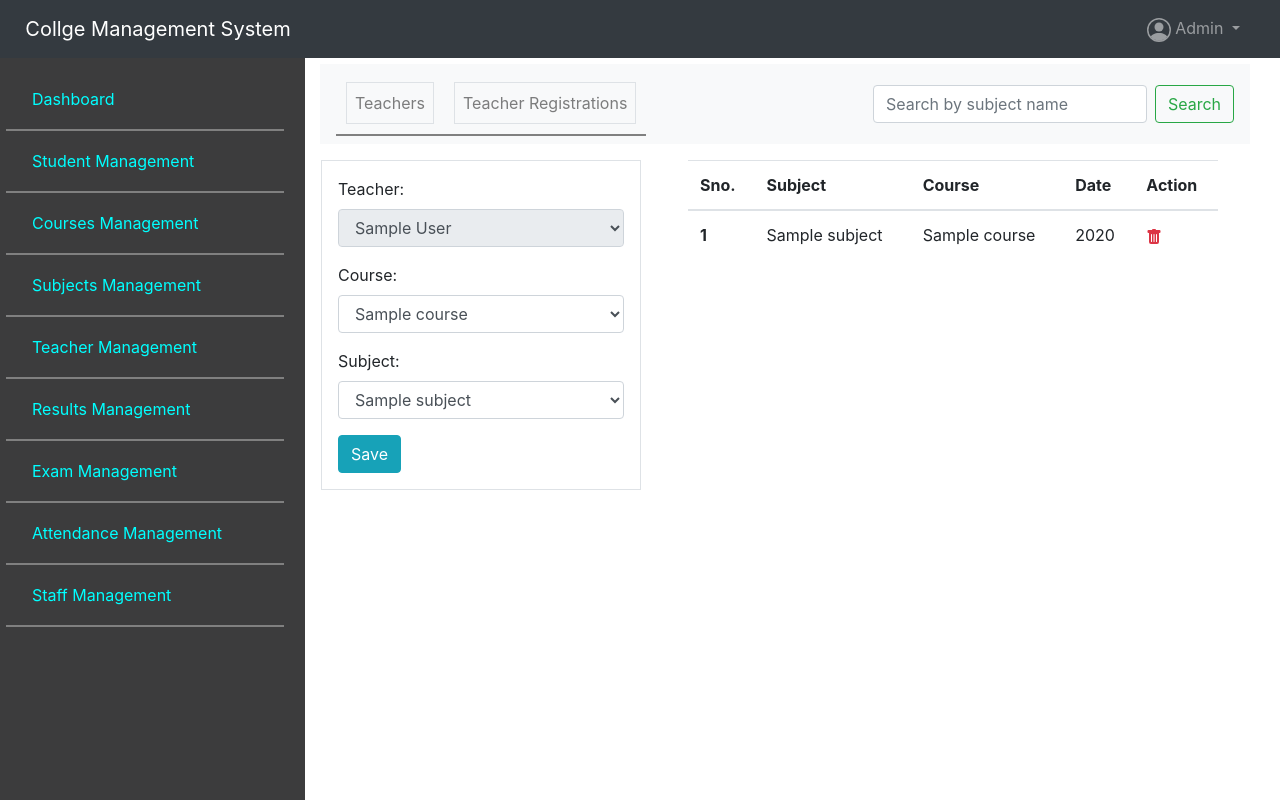
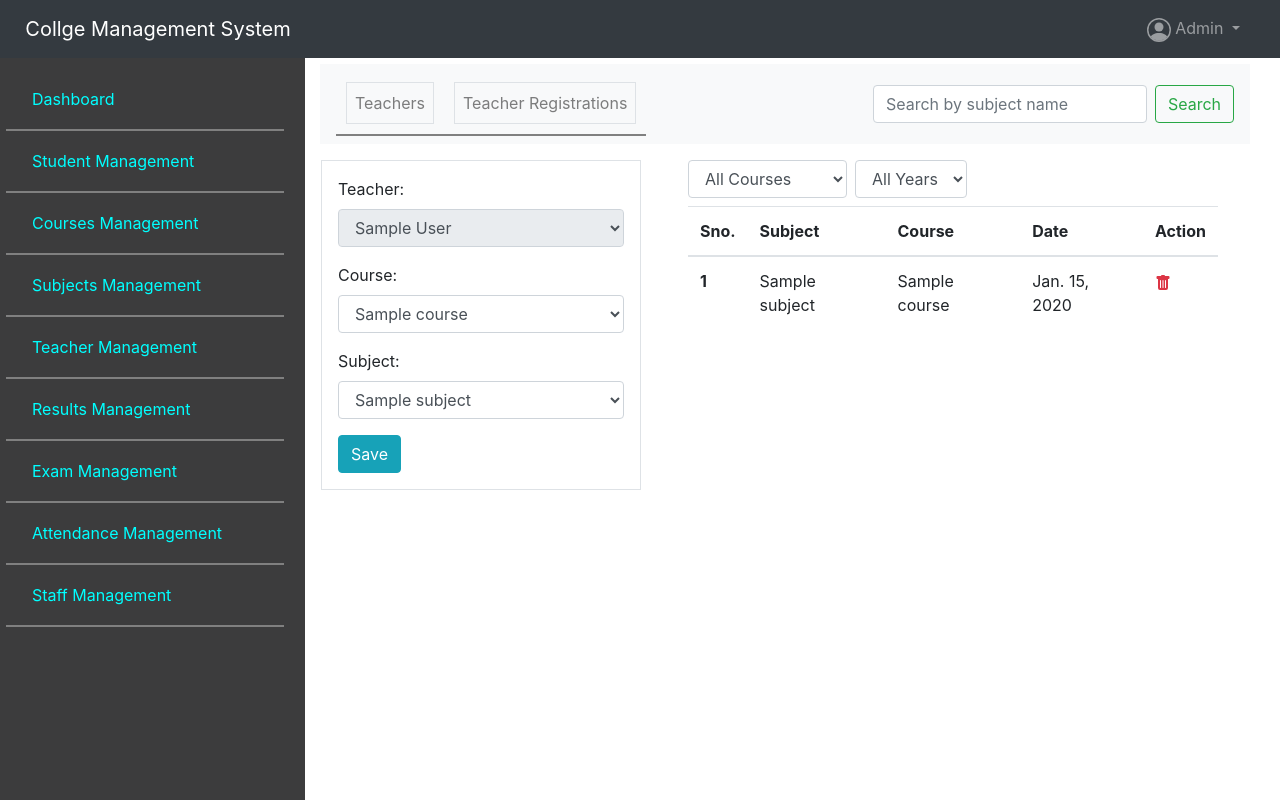
Before and after one commit to sirjandrn25/cms, a Django app: page /college/teacher_management/assign_subject/1/ in a window 1280 px wide. Run offline with Django 3.2, Linux system fonts and the light colour scheme; tables that the repository leaves empty hold one stand-in row (values such as "Sample post"); some libraries are stand-ins or nearby versions.

Commit message:
filtering by course functionality added in subject assigning section

```diff
--- a/college/views/teacher.py
+++ b/college/views/teacher.py
@@ -49,11 +49,19 @@ class AssignSubjectView(View):
         form = AssignSubjectForm()
         teacher = Teacher.objects.get(id=teacher_id)
         form.fields['teacher'].initial=teacher
-        data = AssignSubject.objects.filter(teacher=teacher)
+        data = AssignSubject.objects.filter(teacher=teacher).order_by('-date')
+        courses = Course.objects.all()
+        course_id = request.GET.get('course_option')
+        if course_id and course_id !="all":
+            course = Course.objects.get(Cid=course_id)
+            data = AssignSubject.objects.filter(teacher=teacher,course=course).order_by('-date')
+
+
         context_data = {
             'form':form,
             'teacher':teacher,
-            'data':data
+            'data':data,
+            'courses':courses
         }
         return render(request,"teacher/assign_teacher.html",context_data)
     def post(self,request,teacher_id):
--- a/static/js/teacher.js
+++ b/static/js/teacher.js
@@ -43,5 +43,37 @@ const fetch_subjects = (course_id)=>{
 course.addEventListener("change",e=>{
     fetch_subjects(e.target.value)
 })
-// window.onload = fetch_subjects()
+
+
+const search_form = document.getElementById('search_form');
+const course_option = document.getElementById('select_course');
+course_option.addEventListener("change",e=>{
+    search_form.submit()
+})
+
+
+
 window.onload=fetch_subjects(course.options[0].value)
+
+
+const full_url = window.location.href;
+const path_name = window.location.pathname;
+const remaining_url = full_url.slice(full_url.indexOf(path_name),full_url.length-1);
+const index = remaining_url.indexOf("?");
+
+const course_option_map = ()=>{
+    const search_value = remaining_url.substr(index+1,remaining_url.length);
+    const course_search = (search_value.split('&'))[0];
+    const course_value = (course_search.split('='))[1]
+
+    for(let option of course_option){
+        if(option.value === course_value){
+            option.setAttribute('selected',true);
+            break;
+        }
+    }
+}
+if (index !=-1){
+
+    window.onload = course_option_map();
+}
--- a/templates/teacher/assign_teacher.html
+++ b/templates/teacher/assign_teacher.html
@@ -39,6 +39,27 @@
             </form>
         </div>
         <div class="col-7 mx-auto">
+            <div>
+              <form action="" method="get" class="form-inline mb-2" id="search_form">
+                <div class="form-group mr-2">
+                  <select class="form-control" name="course_option" id="select_course">
+                    <option value="all" selected>All Courses</option>
+                    {% for course in courses %}
+                        <option value="{{course.Cid}}">{{course}}</option>
+                    {% endfor %}
+                  </select>
+                </div>
+                <div class="form-group">
+                  <select class="form-control" name="year_option" id="select_year">
+                    <option value="all">All Years</option>
+
+                    <option value="2020">2020</option>
+                    <option value="2019">2019</option>
+                    <option value="2018">2018</option>
+                  </select>
+                </div>
+              </form>
+            </div>
             <table class="table">
                 <thead>
                   <tr>
@@ -58,7 +79,7 @@
 
                     <td>{{item.subject}}</td>
                     <td>{{item.course}}</td>
-                    <td>{{item.date.year}}</td>
+                    <td>{{item.date}}</td>
                     <td>
 
                         <a href=" {% url 'assign_subject_delete' item.id %}" class="text-danger" data-toggle="tooltip" data-placement="top" title="remove">
```
